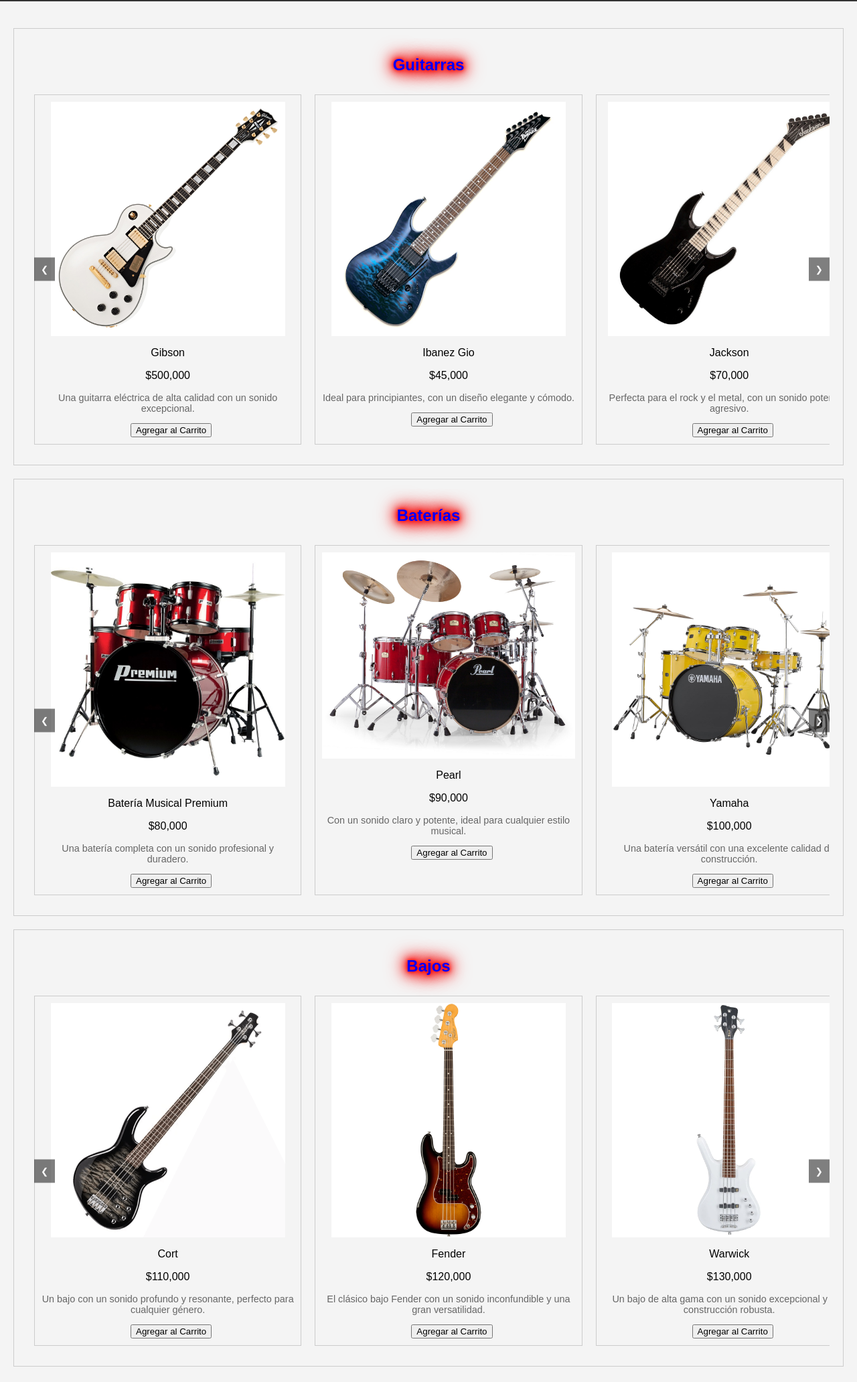
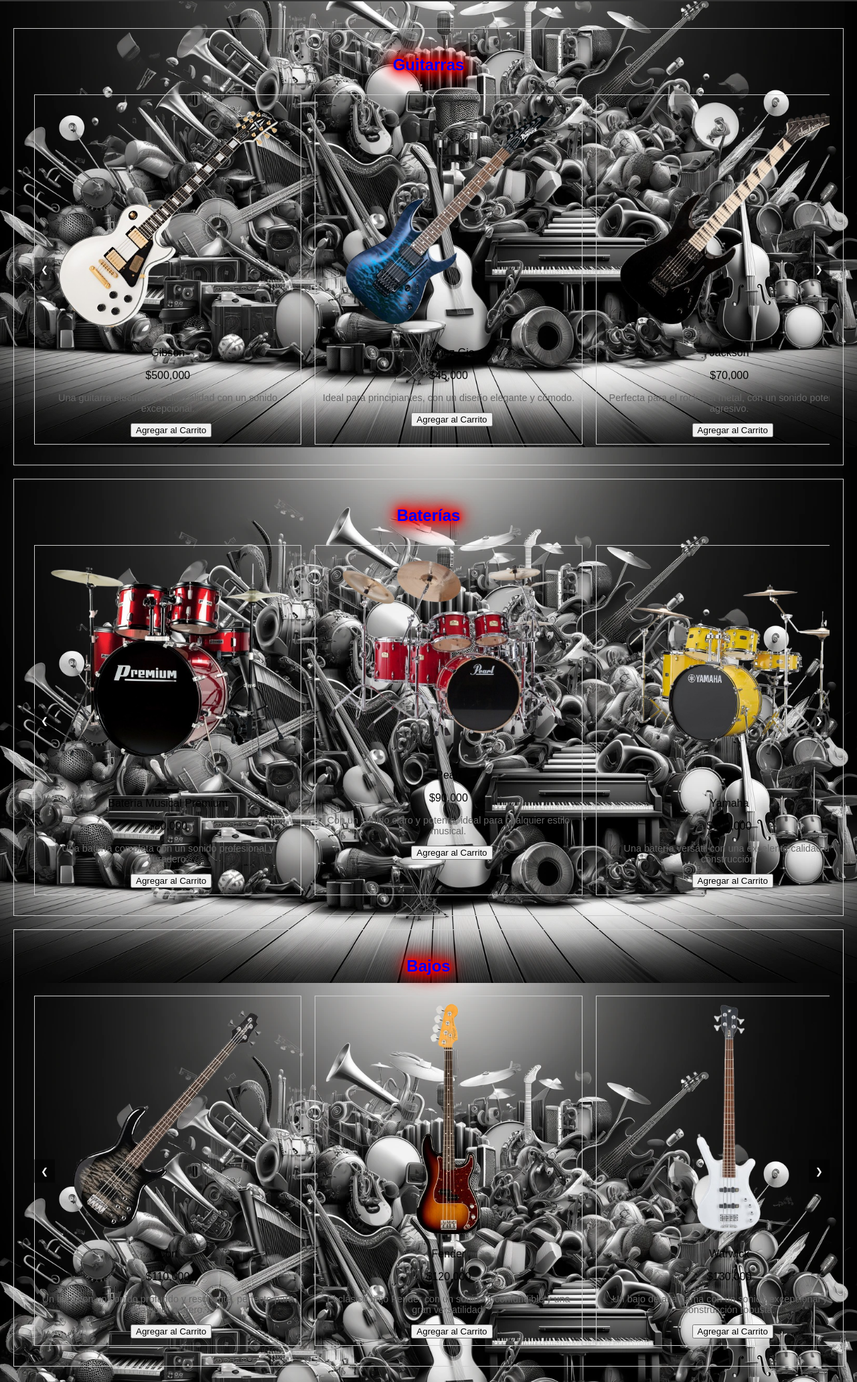
Before and after one commit to alexismena2022/63315, a plain HTML site: page index.html in a window 1280 px wide. Shown: the part 132-2196 px from the top of the page at 67% size. Drawn offline with Linux system fonts and the light colour scheme.

Commit message:
se agrega fondo y modifica imagenes del proyecto

```diff
--- a/index.html
+++ b/index.html
@@ -27,7 +27,7 @@
                 <div class="imagenes guitarras">
                     <div class="instrumento">
                         <a href="details/guitarras/detalle_gibson.html" target="_blank">
-                            <img src="images/guitarras/gibson.jpg" alt="Gibson">
+                            <img src="images/guitarras/gibson.png" alt="Gibson">
                         </a>
                         <p>Gibson</p>
                         <p>$500,000</p>
@@ -36,7 +36,7 @@
                     </div>
                     <div class="instrumento">
                         <a href="details/guitarras/detalle_ibanez.html" target="_blank">
-                            <img src="images/guitarras/ibanez_gio.jpg" alt="Ibanez Gio">
+                            <img src="images/guitarras/ibanez_gio.png" alt="Ibanez Gio">
                         </a>
                         <p>Ibanez Gio</p>
                         <p>$45,000</p>
@@ -45,7 +45,7 @@
                     </div>
                     <div class="instrumento">
                         <a href="details/guitarras/detalle_jackson.html" target="_blank">
-                            <img src="images/guitarras/jackson.jpg" alt="Jackson">
+                            <img src="images/guitarras/jackson.png" alt="Jackson">
                         </a>
                         <p>Jackson</p>
                         <p>$70,000</p>
@@ -54,7 +54,7 @@
                     </div>
                     <div class="instrumento">
                         <a href="details/guitarras/detalle_texas.html" target="_blank">
-                            <img src="images/guitarras/texas.jpg" alt="Texas">
+                            <img src="images/guitarras/texas.png" alt="Texas">
                         </a>
                         <p>Texas</p>
                         <p>$60,000</p>
@@ -63,7 +63,7 @@
                     </div>
                     <div class="instrumento">
                         <a href="details/guitarras/detalle_cort.html" target="_blank">
-                            <img src="images/guitarras/cort.jpg" alt="Cort">
+                            <img src="images/guitarras/cort.png" alt="Cort">
                         </a>
                         <p>Cort</p>
                         <p>$55,000</p>
@@ -72,7 +72,7 @@
                     </div>
                     <div class="instrumento">
                         <a href="details/guitarras/detalle_yakinogua.html" target="_blank">
-                            <img src="images/guitarras/yakinogua.jpg" alt="Yakinogua">
+                            <img src="images/guitarras/yakinogua.png" alt="Yakinogua">
                         </a>
                         <p>Yakinogua</p>
                         <p>$65,000</p>
@@ -90,7 +90,7 @@
                 <div class="imagenes baterias">
                     <div class="instrumento">
                         <a href="details/baterias/detalle_bateria_premium.html" target="_blank">
-                            <img src="images/baterias/bateria-musical-premium.jpg" alt="Batería Musical Premium">
+                            <img src="images/baterias/bateria-musical-premium.png" alt="Batería Musical Premium">
                         </a>
                         <p>Batería Musical Premium</p>
                         <p>$80,000</p>
@@ -99,7 +99,7 @@
                     </div>
                     <div class="instrumento">
                         <a href="details/baterias/detalle_pearl.html" target="_blank">
-                            <img src="images/baterias/pearl.jpg" alt="Pearl">
+                            <img src="images/baterias/pearl.png" alt="Pearl">
                         </a>
                         <p>Pearl</p>
                         <p>$90,000</p>
@@ -108,7 +108,7 @@
                     </div>
                     <div class="instrumento">
                         <a href="details/baterias/detalle_yamaha.html" target="_blank">
-                            <img src="images/baterias/yamaha.jpg" alt="Yamaha">
+                            <img src="images/baterias/yamaha.png" alt="Yamaha">
                         </a>
                         <p>Yamaha</p>
                         <p>$100,000</p>
@@ -117,7 +117,7 @@
                     </div>
                     <div class="instrumento">
                         <a href="details/baterias/detalle_tama.html" target="_blank">
-                            <img src="images/baterias/tama.jpg" alt="Tama">
+                            <img src="images/baterias/tama.png" alt="Tama">
                         </a>
                         <p>Tama</p>
                         <p>$110,000</p>
@@ -126,7 +126,7 @@
                     </div>
                     <div class="instrumento">
                         <a href="details/baterias/detalle_truth.html" target="_blank">
-                            <img src="images/baterias/truth.jpg" alt="Truth">
+                            <img src="images/baterias/truth.png" alt="Truth">
                         </a>
                         <p>Truth</p>
                         <p>$120,000</p>
@@ -135,7 +135,7 @@
                     </div>
                     <div class="instrumento">
                         <a href="details/baterias/detalle_sonor.html" target="_blank">
-                            <img src="images/baterias/sonor.jpg" alt="Sonor">
+                            <img src="images/baterias/sonor.png" alt="Sonor">
                         </a>
                         <p>Sonor</p>
                         <p>$130,000</p>
@@ -153,7 +153,7 @@
                 <div class="imagenes bajos">
                     <div class="instrumento">
                         <a href="details/bajos/detalle_cort.html" target="_blank">
-                            <img src="images/bajos/cort.jpg" alt="Cort">
+                            <img src="images/bajos/cort.png" alt="Cort">
                         </a>
                         <p>Cort</p>
                         <p>$110,000</p>
@@ -162,7 +162,7 @@
                     </div>
                     <div class="instrumento">
                         <a href="details/bajos/detalle_fender.html" target="_blank">
-                            <img src="images/bajos/fender.jpg" alt="Fender">
+                            <img src="images/bajos/fender.png" alt="Fender">
                         </a>
                         <p>Fender</p>
                         <p>$120,000</p>
@@ -171,7 +171,7 @@
                     </div>
                     <div class="instrumento">
                         <a href="details/bajos/detalle_warwick.html" target="_blank">
-                            <img src="images/bajos/Warwick.jpg" alt="Warwick">
+                            <img src="images/bajos/Warwick.png" alt="Warwick">
                         </a>
                         <p>Warwick</p>
                         <p>$130,000</p>
@@ -180,7 +180,7 @@
                     </div>
                     <div class="instrumento">
                         <a href="details/bajos/detalle_vision.html" target="_blank">
-                            <img src="images/bajos/vision.jpg" alt="Vision">
+                            <img src="images/bajos/vision.png" alt="Vision">
                         </a>
                         <p>Vision</p>
                         <p>$140,000</p>
@@ -189,7 +189,7 @@
                     </div>
                     <div class="instrumento">
                         <a href="details/bajos/detalle_squier.html" target="_blank">
-                            <img src="images/bajos/squier.jpg" alt="Squier">
+                            <img src="images/bajos/squier.png" alt="Squier">
                         </a>
                         <p>Squier</p>
                         <p>$150,000</p>
@@ -198,7 +198,7 @@
                     </div>
                     <div class="instrumento">
                         <a href="details/bajos/detalle_hidden.html" target="_blank">
-                            <img src="images/bajos/hidden.jpg" alt="Hidden">
+                            <img src="images/bajos/hidden.png" alt="Hidden">
                         </a>
                         <p>Hidden</p>
                         <p>$160,000</p>
--- a/styles.css
+++ b/styles.css
@@ -3,6 +3,11 @@
     margin: 0;
     padding: 0;
     background-color: #f4f4f4;
+    background-image: url('images/fondo/2.webp'); /* Ruta a la imagen de fondo */
+    background-size: cover; /* Ajustar la imagen para cubrir todo el fondo */
+    background-repeat: no-repeat; /* No repetir la imagen */
+    background-attachment: fixed; /* Fijar la imagen de fondo */
+    background-position: center; /* Centrar la imagen de fondo */
 }
 
 header {
```
Also changed, not shown: images/bajos/Warwick.png (added), images/bajos/cort.png (added), images/bajos/fender.png (added), images/baterias/bateria-musical-premium.png (added), images/baterias/pearl.png (added), images/baterias/yamaha.png (added), images/fondo/2.webp (added), images/fondo/3.webp (added), images/fondo/fondo_musical.webp (added), images/guitarras/cort.png (added), images/guitarras/gibson.png (added), images/guitarras/ibanez_gio.png (added), images/guitarras/jackson.png (added), images/guitarras/texas.png (added), 1 more files.
